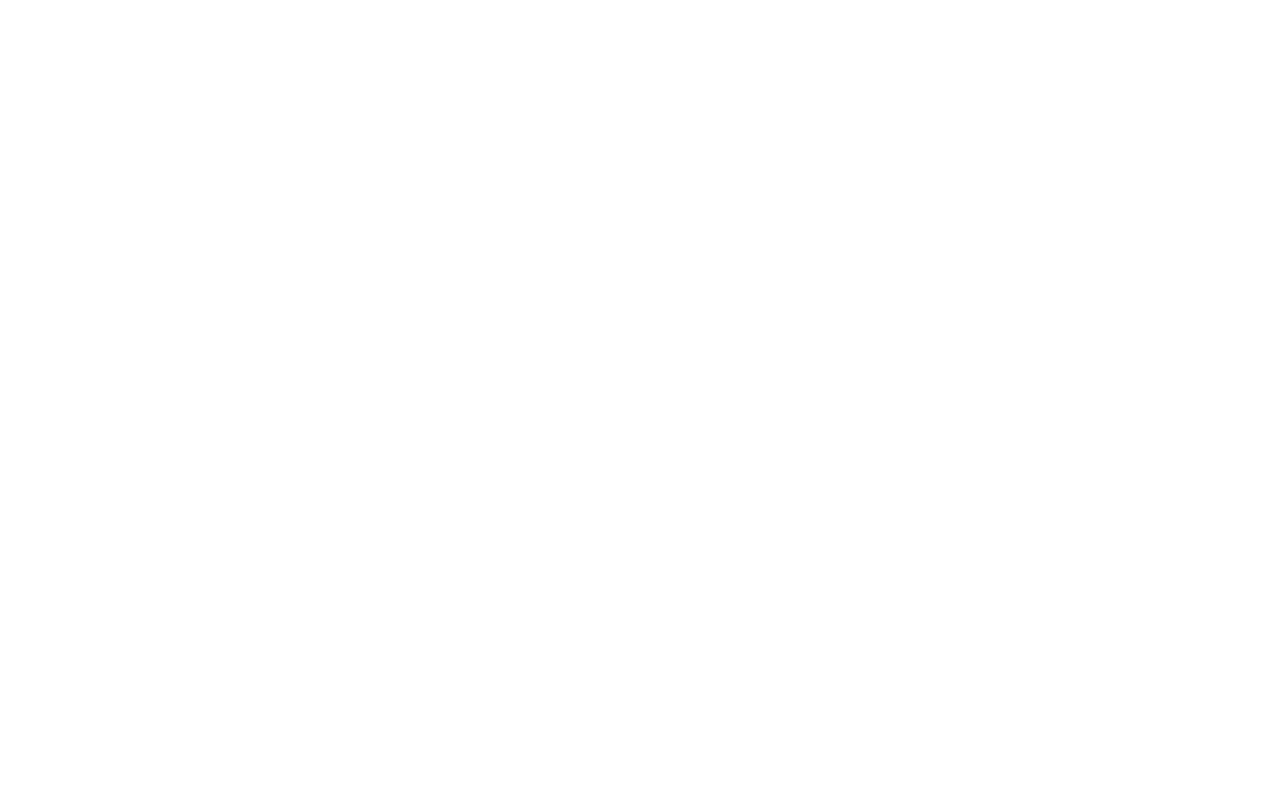
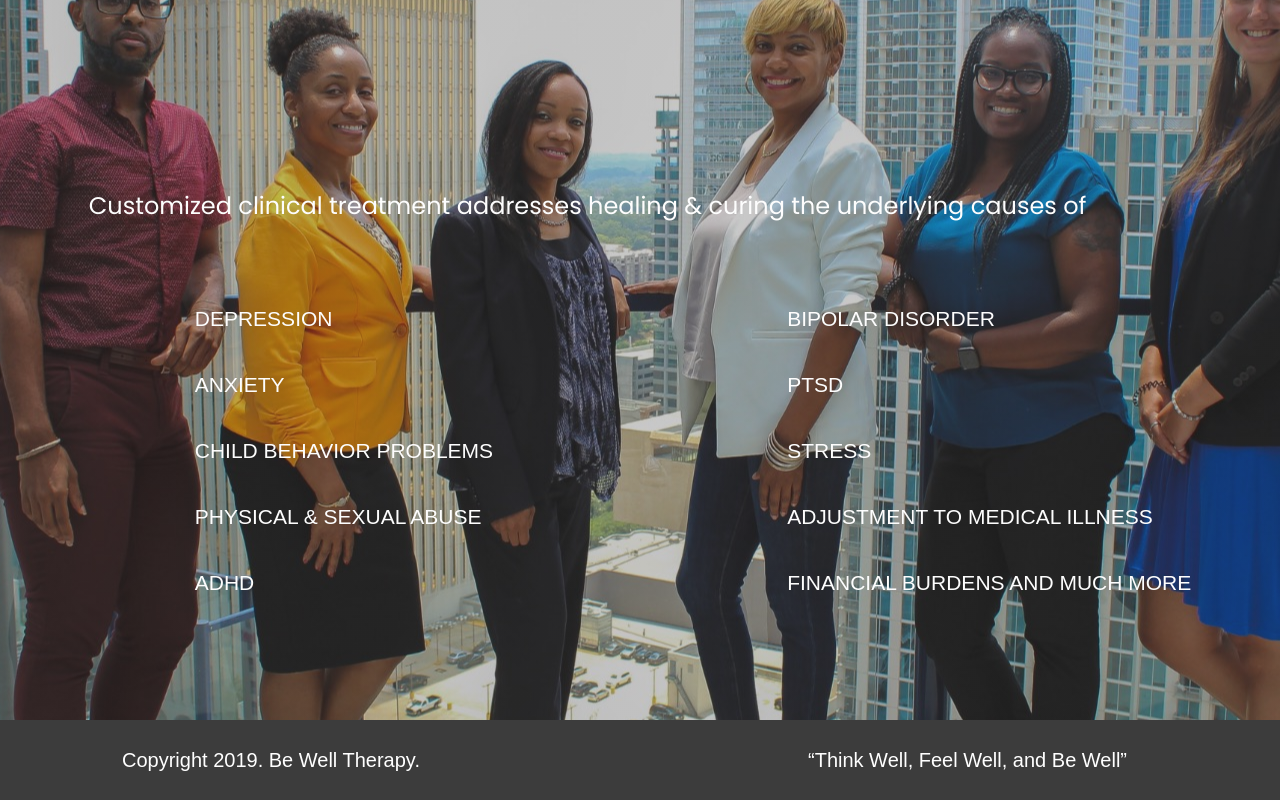
Before and after one commit to Mardotquis/be-well-therapy, a Next.js app: page /about-us in a window 1280 px wide. Shown: the part 1198-1998 px from the top of the page. Before the commit the page ends 1112 px from the top, so only its background shows below. Built offline with nearby package versions, Linux system fonts and the light colour scheme.

Commit message:
- Adding the bottom hero/section and it's styles

```diff
--- /dev/null
+++ b/components/aboutUs/bottomHero/bottomHero.js
@@ -0,0 +1,35 @@
+import React from 'react';
+
+const random = require('uuid/v4');
+
+export default function BottomHero() {
+  const leftListItems = [
+    'depression',
+    'anxiety',
+    'child behavior problems',
+    'physical & sexual abuse',
+    'ADHD',
+  ];
+  const rightListItems = [
+    'bipolar disorder',
+    'PTSD',
+    'stress',
+    'adjustment to medical illness',
+    'financial burdens and much more', // TODO - ask him about another list item
+  ];
+  return (
+    <div className="about_us__bottom_hero">
+      <div className="about_us__bottom_hero_text_wrapper">
+        <p className="about_us__bottom_hero_text_wrapper-lgtext"> Customized clinical treatment addresses healing & curing the underlying causes of</p>
+        <div className="about_us__bottom_hero_text_wrapper_lists">
+          <ul className="about_us__bottom_hero_text_wrapper_list-left">
+            {leftListItems.map((item) => <li key={random()}>{item}</li>)}
+          </ul>
+          <ul className="about_us__bottom_hero_text_wrapper_list-right">
+            {rightListItems.map((item) => <li key={random()}>{item}</li>)}
+          </ul>
+        </div>
+      </div>
+    </div>
+  );
+}
--- a/pages/about-us/index.js
+++ b/pages/about-us/index.js
@@ -2,12 +2,14 @@
 import Default from '../../layouts/default';
 import Hero from '../../components/aboutUs/hero';
 import Mission from '../../components/aboutUs/mission/mission';
+import BottomHero from '../../components/aboutUs/bottomHero/bottomHero';
 
 export default function AboutUs() {
   return (
     <Default meta={{ title: 'About Us' }}>
       <Hero />
       <Mission />
+      <BottomHero />
     </Default>
   );
 }
--- a/public/App.scss
+++ b/public/App.scss
@@ -36,3 +36,5 @@
 @import "./assets/partials/AboutUsHero.scss";
 
 @import "./assets/partials/AboutUsMission.scss";
+
+@import "./assets/partials/AboutUsBottomHero.scss";
--- /dev/null
+++ b/public/assets/partials/_AboutUsBottomHero.scss
@@ -0,0 +1,39 @@
+.about_us__bottom_hero {
+  margin-top: 36px;
+  @include rect(850px, 100%);
+  background: linear-gradient(rgba(60, 60, 60, .28),
+  rgba(60, 60, 60, .28)),
+  url('/img/about-us/group-picture.jpeg');
+  background-size: center;
+  background-repeat: no-repeat;
+  background-position: center;
+  display: flex;
+  &_text_wrapper {
+    margin: 316px auto auto auto;
+    &-lgtext {
+      font-family: $poppins;
+      font-size: 24px;
+      color: $white;
+      line-height: 40px;// TODO - add line height back to everything?
+    }
+    &_lists {
+      display: flex;
+      justify-content: space-between;
+      margin-left: 106px;
+    }
+    &_list-left, &_list-right {
+      margin-top: 60px;
+      li {
+        font-size: 21px;
+        font-family: $futura;
+        font-weight: 500;
+        color: $white;
+        text-transform: uppercase;
+        line-height: 66px;
+      }
+    }
+    &_list-left {
+      margin-right: 294px;
+    }
+  }
+}
```
Also changed, not shown: public/img/about-us/group-picture.jpeg (added).
